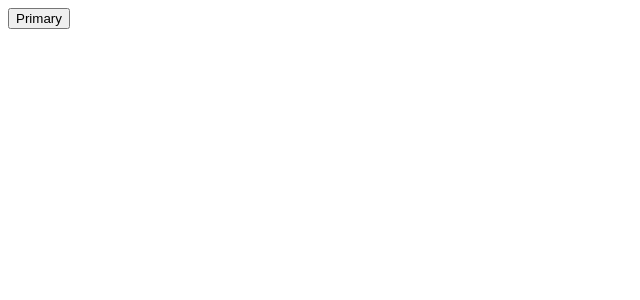
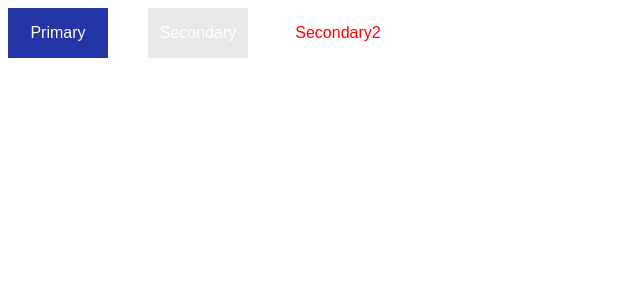
Before and after one commit to volirimx/FE104-react, a React (Vite) app: page / in a window 1280 px wide. Shown: the top 300 px of the page, without its empty margins (0-640 px from the left). Built offline with nearby package versions, Linux system fonts and the light colour scheme.

Commit message:
in progress

```diff
--- a/src/App.tsx
+++ b/src/App.tsx
@@ -2,10 +2,16 @@ import "./App.css";
 import { Button } from "./components/button";
 
 function App() {
+
+
   return (
-  <div>
-    <Button content={'Primary'} isActive={false}/>
-  </div>
+      <div>
+    <Button content={'Primary'} mode={'primary'}/>
+    <Button content={'Secondary'} mode={'secondary'}/>
+    <Button content={'Secondary2'} mode={'secondary2'}/>
+      </div>
+
+
   )
 }
 
--- a/src/components/button.css
+++ /dev/null
@@ -1,8 +0,0 @@
-.isBlue {
-    width: 100px;
-    height: 100px;
-    background-color: blue;
-    font-size: 16px;
-
-
-}
--- /dev/null
+++ b/src/components/button.module.css
@@ -0,0 +1,32 @@
+.button {
+    width: 100px;
+    height: 50px;
+    font-size: 16px;
+    margin-right: 40px;
+    color: white;
+    border: none;
+
+
+
+}
+
+.primary {
+    background-color: #2436a7;
+}
+
+.secondary {
+    background-color: #e8e8e8;
+}
+
+.secondary2 {
+    background-color: white;
+    color: red;
+}
+.over {
+    opacity: 0.7;
+    cursor: pointer;
+}
+
+.isActive {
+    background-color: #e8e8e8;
+}
--- a/src/components/button.tsx
+++ b/src/components/button.tsx
@@ -1,16 +1,33 @@
-import styles from './button.css'
+import { useState } from "react";
+import styles from "./button.module.css";
+
+
+type ButtonMode = 'primary' | 'secondary' | 'secondary2'
 
 
 interface ButtonProps {
     content: string,
-    isActive: boolean
+    mode: ButtonMode,
+
     }
 
-export function Button (props: ButtonProps) {
-    return (
-        <button className='isBlue'>{props.content}</button>
+export const Button = (props: ButtonProps) => {
+    const [details, setDetails] = useState(false)
+    const [over, setOver] = useState(false)
 
 
+    const btnClass = details ? `${styles.isActive}` : `${styles[props.mode]}`;
+    const btnOverClass = over ? `${styles.over}` : ``;
+    const btnClasses = [`${styles.button}`, btnOverClass, btnClass]
+    return (
+        <button
+            className={btnClasses.join(' ')}
+            onMouseOver={()=>setOver(true)}
+            onMouseOut={()=>setOver(false)}
+            onClick={() => setDetails(prev => !prev)}>
+
+            {props.content}
+        </button>
 
 
     )
```
